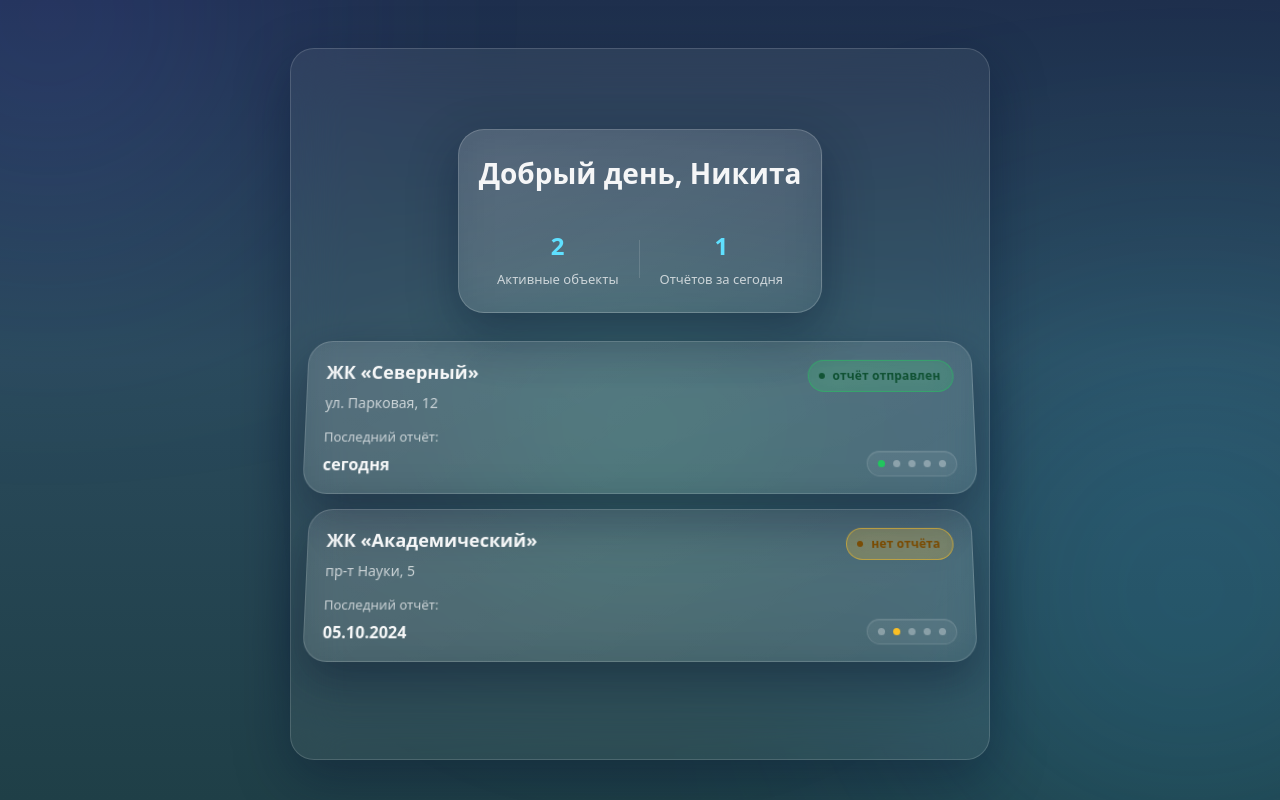
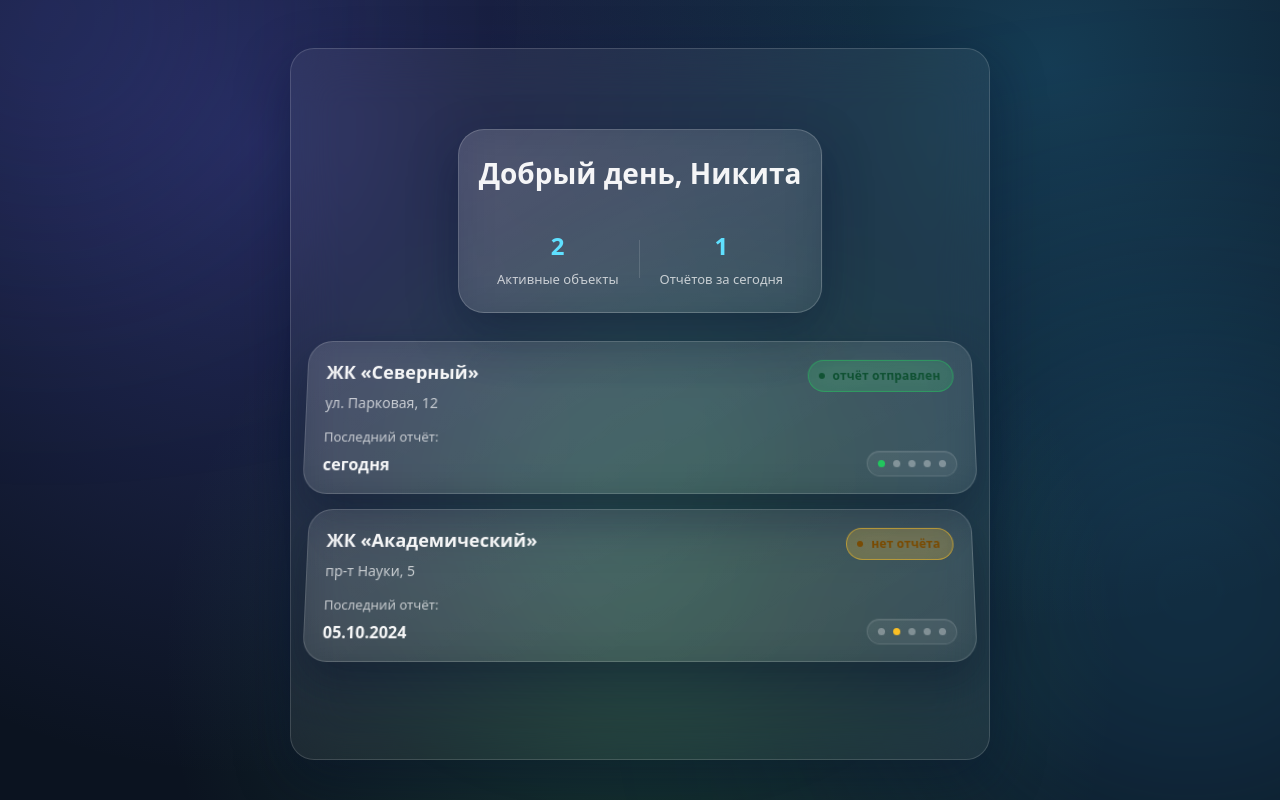
Before and after one commit to elyadamirovna/ptobot-frontend, a React (Vite) app: page / in a window 1280 px wide. Built offline with nearby package versions, Linux system fonts and the light colour scheme; no server answers.

Commit message:
Revert "Align PWA status bar color with gradient"

```diff
--- a/index.html
+++ b/index.html
@@ -6,7 +6,7 @@
     <meta name="viewport" content="width=device-width, initial-scale=1, viewport-fit=cover" />
     <meta name="apple-mobile-web-app-capable" content="yes" />
     <meta name="apple-mobile-web-app-status-bar-style" content="black-translucent" />
-    <meta name="theme-color" content="#1E2F4D" />
+    <meta name="theme-color" content="#0B1320" />
     <title>frontend</title>
   </head>
   <body>
--- a/src/index.css
+++ b/src/index.css
@@ -71,15 +71,12 @@ body {
     --chart-5: 27 87% 67%;
     --radius: 0.5rem;
 
-    --app-top-color: #1e2f4d;
     --app-surface: #0b1320;
-    --app-surface-gradient-start: var(--app-top-color);
-    --app-surface-gradient: linear-gradient(
-      180deg,
-      #1e2f4d 0%,
-      #2a4a5c 45%,
-      #1f3f47 100%
-    );
+    --app-surface-gradient-start: #0b1320;
+    --app-surface-gradient:
+      radial-gradient(circle at 20% 18%, rgba(99, 102, 241, 0.28), transparent 52%),
+      radial-gradient(circle at 82% 8%, rgba(56, 189, 248, 0.24), transparent 44%),
+      radial-gradient(circle at 50% 82%, rgba(72, 187, 120, 0.22), transparent 52%);
     --app-foreground: #f8fbff;
 
     /* Безопасные отступы для экранных вырезов */
```
